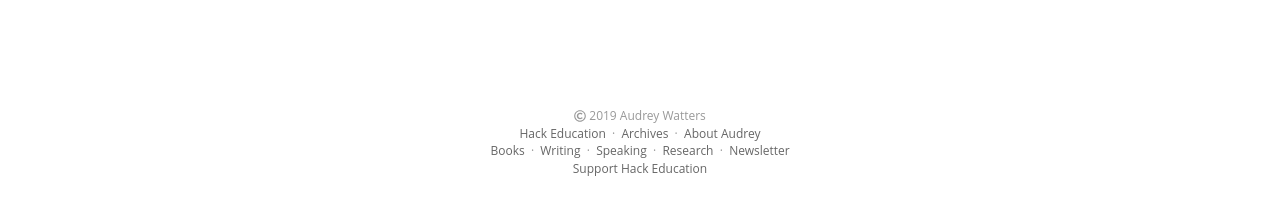
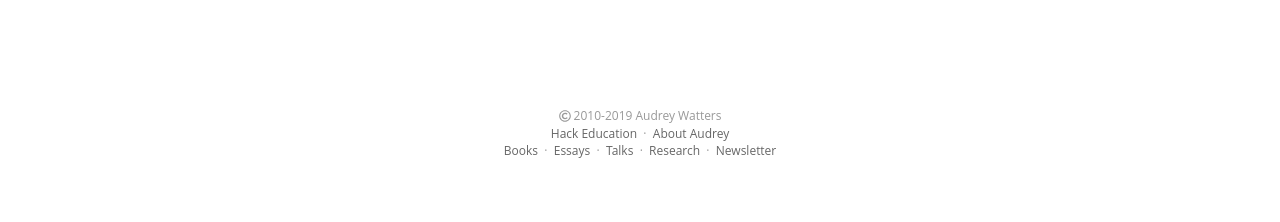
Before and after one commit to audreywatters/teachingmachines, a Jekyll site: the page built from index.html, in a window 1280 px wide. Shown: the part 1580-1802 px from the top of the page. Built offline with Jekyll 4.4.1, drawn with Linux system fonts in a browser that asks for light colours; nearby versions of some CDN libraries; some web fonts are replaced.

Commit message:
Update footer

```diff
--- a/_includes/footer.html
+++ b/_includes/footer.html
@@ -3,10 +3,9 @@
 <footer class="site-footer">
 
     <div class="inner">
-         <section class="copyright"><i class="far fa-copyright"></i> 2019 Audrey Watters</section>
-         <section class="navigation"><a href="http://hackeducation.com">Hack Education</a>&nbsp;&nbsp;·&nbsp;&nbsp;<a href="http://hackeducation.com/archives.html">Archives</a>&nbsp;&nbsp;·&nbsp;&nbsp;<a href="http://audreywatters.com">About Audrey</a></section>
-         <section class="navigation2"><a href="http://audreywatters.com/books/">Books</a>&nbsp;&nbsp;·&nbsp;&nbsp;<a href="http://writing.hackeducation.com">Writing</a>&nbsp;&nbsp;·&nbsp;&nbsp;<a href="http://speaking.hackeducation.com">Speaking</a>&nbsp;&nbsp;·&nbsp;&nbsp;<a href="http://research.hackeducation.com">Research</a>&nbsp;&nbsp;·&nbsp;&nbsp;<a href="http://news.hackeducation.com/">Newsletter</a></section>
-         <section class="support"><a href="http://hackeducation.com/support/">Support Hack Education</a></section>
+         <section class="copyright"><i class="far fa-copyright"></i> 2010-2019 Audrey Watters</section>
+         <section class="navigation"><a href="http://hackeducation.com">Hack Education</a>&nbsp;&nbsp;·&nbsp;&nbsp;<a href="http://audreywatters.com">About Audrey</a></section>
+         <section class="navigation2"><a href="http://books.audreywatters.com/">Books</a>&nbsp;&nbsp;·&nbsp;&nbsp;<a href="http://writing.audreywatters.com">Essays</a>&nbsp;&nbsp;·&nbsp;&nbsp;<a href="http://speaking.audreywatters.com">Talks</a>&nbsp;&nbsp;·&nbsp;&nbsp;<a href="http://research.hackeducation.com">Research</a>&nbsp;&nbsp;·&nbsp;&nbsp;<a href="http://news.hackeducation.com/">Newsletter</a></section>
     </div>
 </footer>
 
```
